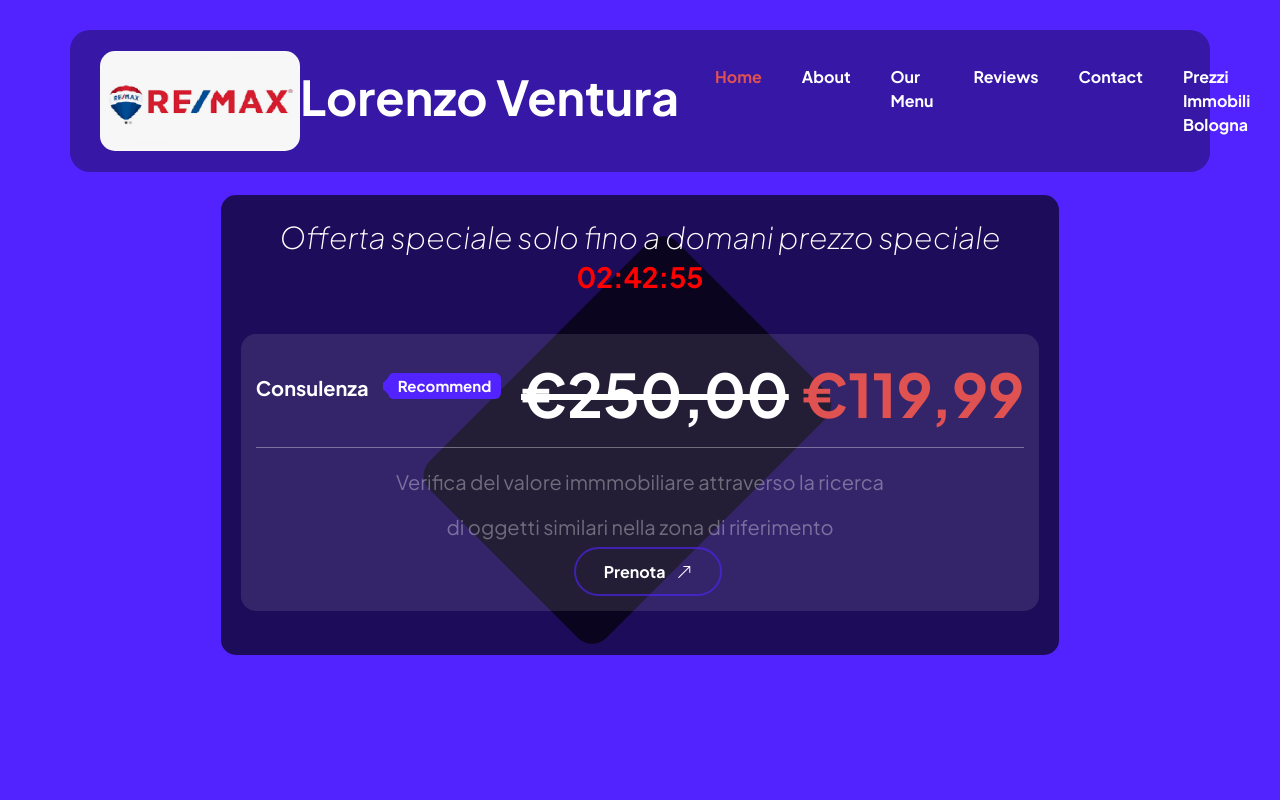
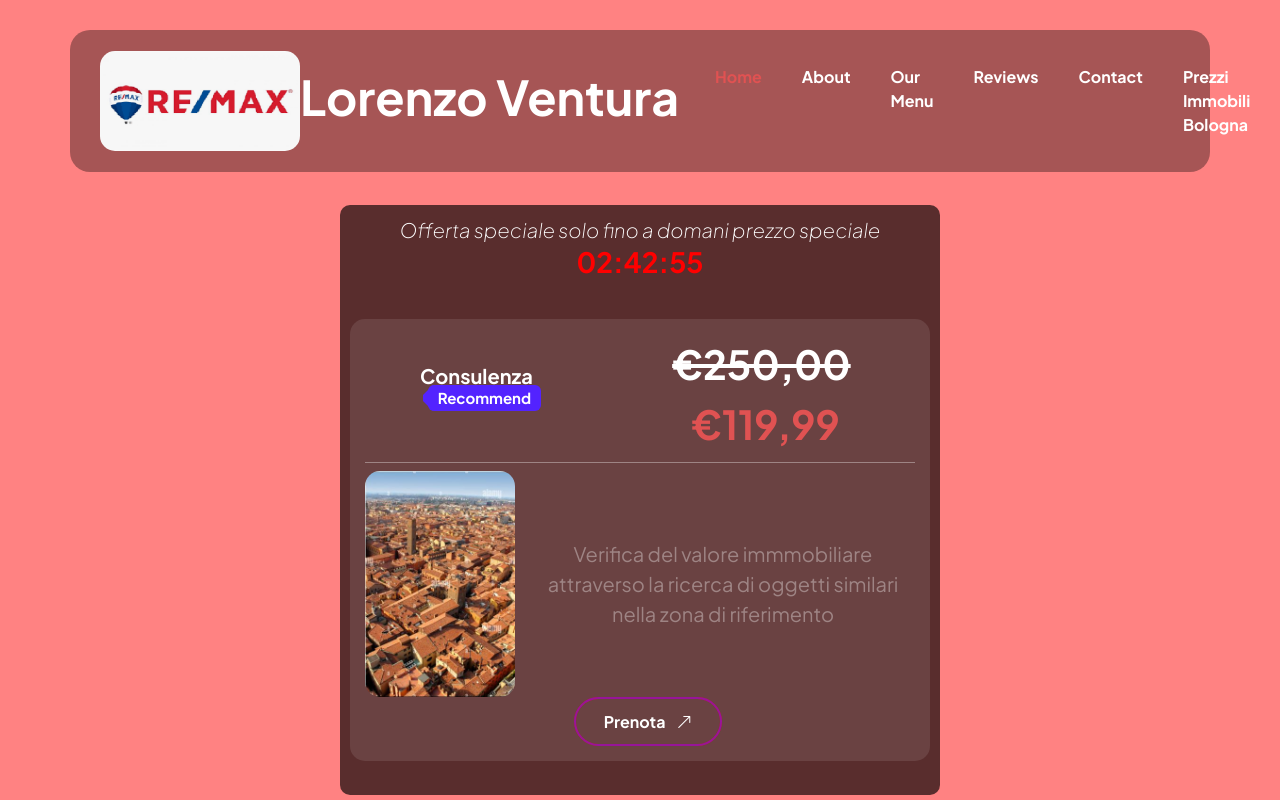
Before and after one commit to davideebossolo/lorenzoVenutraImmobiliareRemax, a website: page public/index.html in a window 1280 px wide. Shown: the top 800 px of the page. Drawn offline with Linux system fonts and the light colour scheme.

```diff
--- a/public/css/tooplate-barista.css
+++ b/public/css/tooplate-barista.css
@@ -1175,16 +1175,25 @@
 }
 
 .offer-box {
-  margin-top: 50px; /* Add margin to lower the offer-box */
   text-align: center;
   color: #fff;
+  background: rgba(0, 0, 0, 0.65);
+  padding: 10px; /* Riduci il padding per rendere il box più compatto */
+  border-radius: 10px; /* Riduci leggermente il raggio degli angoli */
+  font-size: 20px; /* Riduci la dimensione del testo */
+  max-width: 600px; /* Riduci la larghezza massima del box */
+  width: 90%; /* Mantieni l'adattabilità per schermi più piccoli */
+}
+
+.about-section {
+  display: flex;
+  justify-content: center; /* Centra l'elemento orizzontalmente */
+  align-items: center; /* Centra l'elemento verticalmente */
+  height: 100vh; /* Imposta l'altezza della sezione al 100% della viewport */
   position: relative;
-  z-index: 2;
-  background: rgba(0, 0, 0, 0.65);
-  padding: 20px;
-  border-radius: 15px;
-  font-size: 30px;
+  padding-top: 300px;
 }
+
 
 @media screen and (max-width: 991px) {
   .offer-box {
--- a/public/index.html
+++ b/public/index.html
@@ -14,27 +14,6 @@
 
         img {
             border-radius: 15px;
-        }
-
-        .hero-section {
-            display: flex;
-            justify-content: center;
-            align-items: center;
-            height: 100vh;
-            background-color: #000;
-            position: relative;
-            overflow: hidden;
-        }
-
-        .offer-box {
-            text-align: center;
-            color: #fff;
-            position: relative;
-            z-index: 2;
-            background: rgba(0, 0, 0, 0.65);
-            padding: 20px;
-            border-radius: 15px;
-            font-size: 30px;
         }
 
         .offer-box h4 {
@@ -232,10 +211,9 @@
                 </div>
             </div>
         </nav>
+        <section class="about-section section-padding" id="section_2">
+        <div class="offer-box">
 
-        <section class="hero-section" id="section_1">
-
-            <div class="offer-box">
             <div class="text-center mb-4 pb-lg-2">
                 <em>Offerta speciale solo fino a domani prezzo speciale</em>
                 <h4 id="timer"></h4>
@@ -252,9 +230,12 @@
                         <strong class="ms-2">€119,99</strong>
                     </div>
                 </div>
+
                 <div class="border-top mt-2 pt-2">
-                        <small>Verifica del valore immmobiliare attraverso la ricerca</small><br>
-                        <small>di oggetti similari nella zona di riferimento</small>
+                    <div class="d-flex">
+                    <img src="images/bologna.jpg" alt="immagine" class="img-fluid me-3" width="150" height="150">
+                    <small>Verifica del valore immmobiliare attraverso la ricerca di oggetti similari nella zona di riferimento</small>
+                </div>
                     <div class="ms-lg-3">
                         <a class="btn custom-btn custom-border-btn" href="reservation.html">
                             Prenota
@@ -264,9 +245,9 @@
                 </div>
             </div>
         </div>
-
     </section>
     </main>
+
 
     <section class="about-section section-padding" id="section_2">
         <div class="section-overlay"></div>
@@ -416,7 +397,8 @@
                 </div>
 
                 <div class="col-lg-6 col-12">
-                    <form action="#" method="post" class="custom-form contact-form" role="form">
+                    <!-- Aggiorna l'azione del form per puntare alla route /invia-contatto -->
+                    <form action="/invia-contatto" method="post" class="custom-form contact-form" role="form">
                         <div class="row">
                             <div class="col-lg-6 col-12">
                                 <label for="name" class="form-label">Name <sup class="text-danger">*</sup></label>
@@ -443,6 +425,7 @@
             </div>
         </div>
     </section>
+
 
     <footer class="site-footer">
         <div class="container">
```
Also changed, not shown: app.js (+33 -0 lines), public/reservation.html (+1 -8 lines), public/success.html (added, +16 -0 lines), public/images/bologna.JPG (added). Lines whose indentation alone changed are shown as unchanged.
